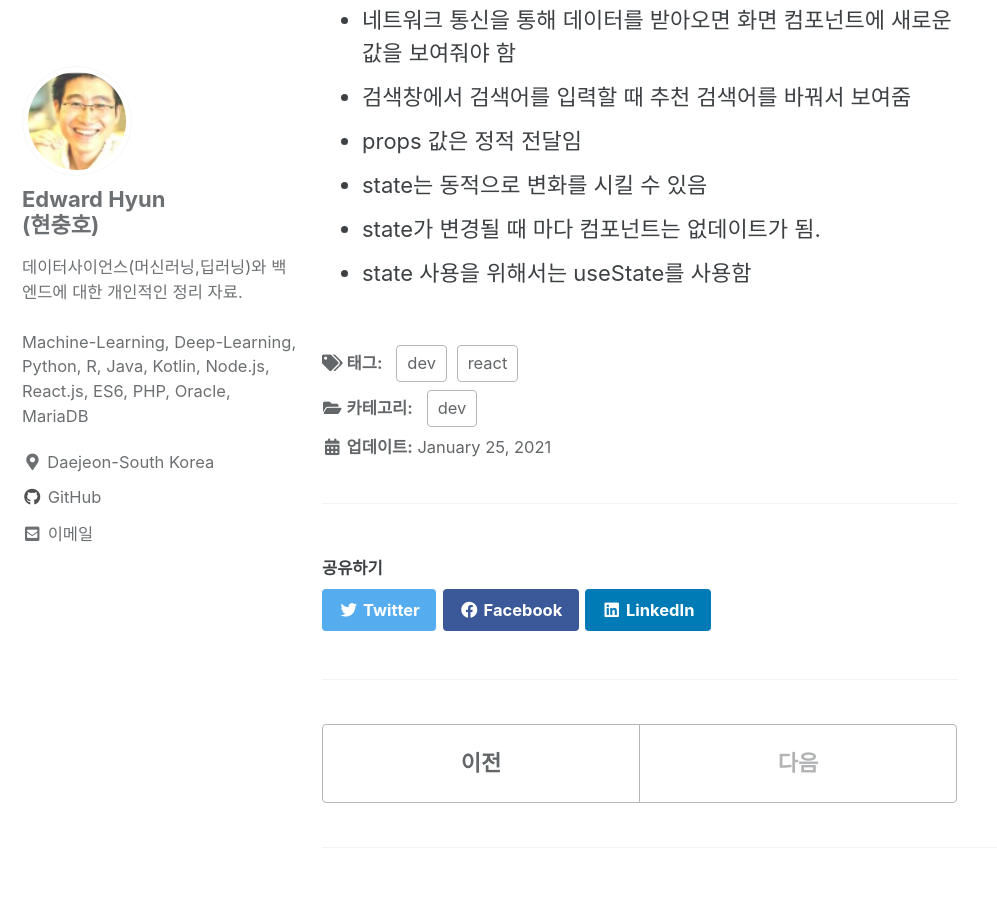
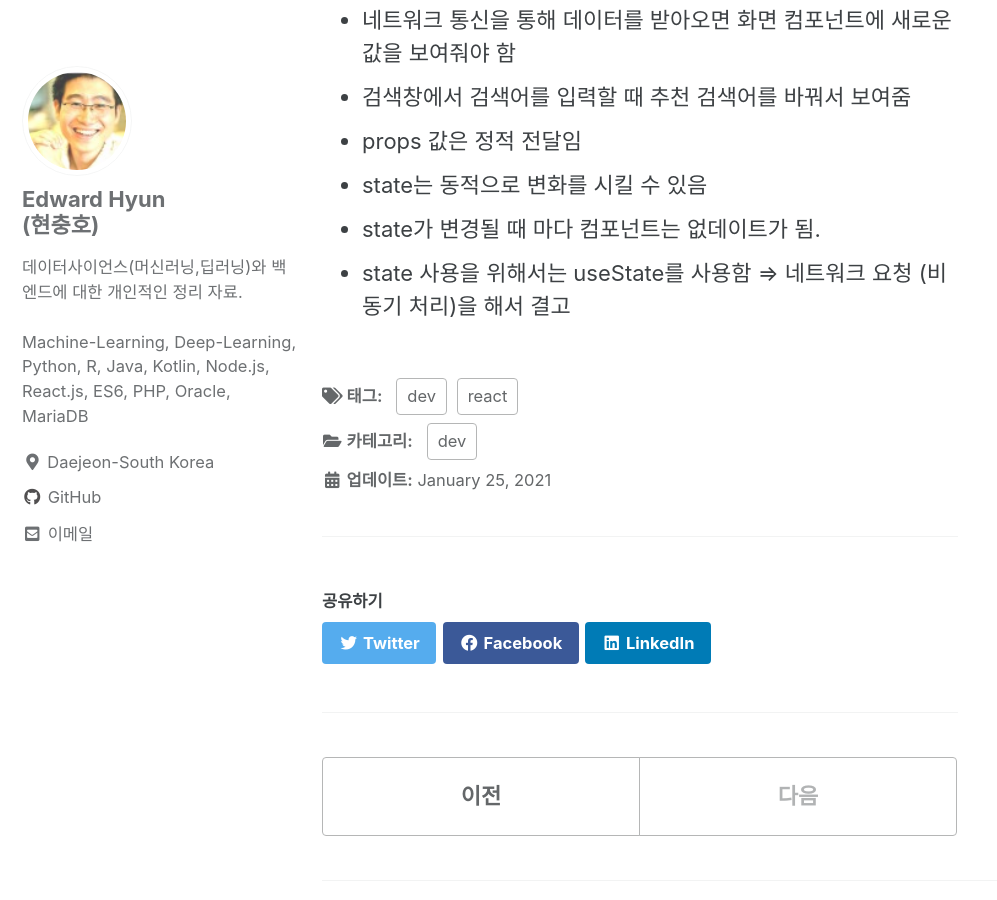
Before and after one commit to iamhch24/iamhch24.github.io, a Jekyll site: the page built from _posts/2021-01-25-[React].md, in a window 1280 px wide and 900 px high, scrolled down 3048 px. Shown: the whole window, without its empty margins (0-997 px from the left). Built offline with Jekyll 4.4.1, drawn with Linux system fonts in a browser that asks for light colours; cached includes are drawn as plain includes.

Commit message:
_posts/2021-01-25-[React].md updated from https://stackedit.io/

```diff
--- a/_posts/2021-01-25-[React].md
+++ b/_posts/2021-01-25-[React].md
@@ -88,8 +88,9 @@ function ChildComponent(props){
 - state는 동적으로 변화를 시킬 수 있음
 - state가 변경될 때 마다 컴포넌트는 없데이트가 됨.
 - state 사용을 위해서는 useState를 사용함
-
+⇒ 네트워크 요청 (비동기 처리)을 해서 결고
 <!--stackedit_data:
-eyJoaXN0b3J5IjpbMTEwMTQ0OTY5MywtMTY0MjQzMTE4NSwtMT
-Y2NzM0MzU2NiwxMzA2Nzg1Mjk2LC0xOTYxNTk2Nzk4XX0=
+eyJoaXN0b3J5IjpbNzc3NjQwNjA0LDExMDE0NDk2OTMsLTE2ND
+I0MzExODUsLTE2NjczNDM1NjYsMTMwNjc4NTI5NiwtMTk2MTU5
+Njc5OF19
 -->
```
